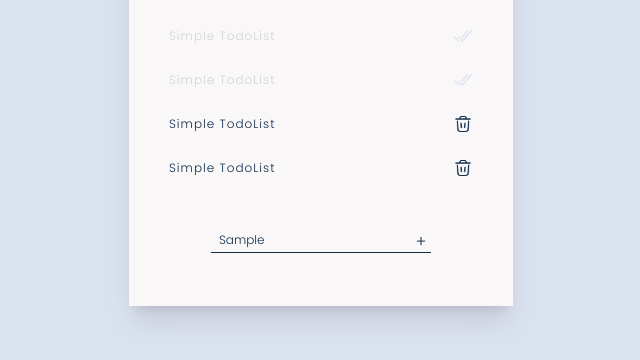
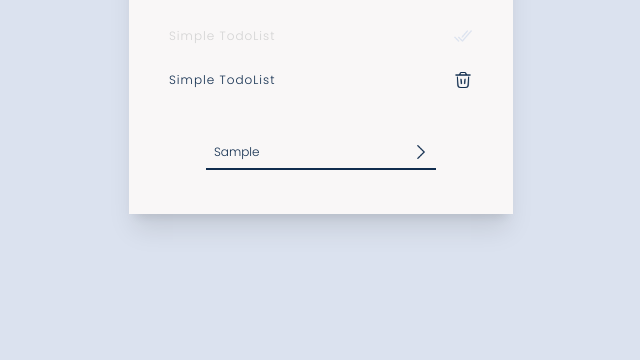
Before and after one commit to ridwanndwip/list_array, a website: page index.html in a window 1280 px wide. Both pictures are taken after typing "Sample" into the empty fields and a click on the button "Add Task". Shown: the part 210-570 px from the top of the page, without its empty margins (319-959 px from the left). Drawn offline with Linux system fonts and the light colour scheme.

Commit message:
update js & style

```diff
--- a/index.html
+++ b/index.html
@@ -34,29 +34,20 @@
         <div id="parentList">
           <!-- List -->
           <div class="mt-6 flex justify-between items-center">
-            <span class="block text-xs font-light tracking-sm text-colorLine NameList"> Simple TodoList</span>
+            <span class="block text-xs font-light tracking-sm text-colorLine NameList  transition-all ease-in-out duration-400"> Simple TodoList</span>
             <img src="img/checklistpng.png" style="width: 20px; height: 20px;" alt="" class="self-center">
           </div>
 
           <div class="mt-6 flex justify-between items-center">
-            <span class="block text-xs font-light tracking-sm text-colorLine NameList">Simple TodoList</span>
-            <img src="img/checklistpng.png" style="width: 20px; height: 20px;" alt="" class="self-center">
-          </div>
-
-          <div class="mt-6 flex justify-between items-center">
-            <span class="block text-xs tracking-sm font-light NameList"> Simple TodoList</span>
+            <span class="block text-xs tracking-sm font-light NameList transition-all ease-in-out duration-400"> Simple TodoList</span>
             <img src="img/trashpng.png" style="width: 20px; height: 20px;" alt="" class="self-center trash">
           </div>
 
-          <div class="mt-6 flex justify-between items-center">
-            <span class="block text-xs tracking-sm font-light NameList"> Simple TodoList</span>
-            <img src="img/trashpng.png" style="width: 20px; height: 20px;" alt="" class="self-center trash">
-          </div>
         </div>
 
         <!-- Button -->
         <div class="mt-10 flex justify-center" id="parentButton">
-          <input type="text" placeholder="write task here..." id="inputTask" class=" bg-colorBg2 border-b border-colorText absolute mt-3.5 font-light text-xs focus:outline-none outline-none transition-all ease-in-out duration-500 w-0 placeholder:text-gray-400 placeholder:text-xs placeholder:font-thin pl-2 pb-1">
+          <input type="text" placeholder="write task here..." id="inputTask" class=" bg-colorBg2 border-b-2 border-colorText absolute mt-3.5 font-light text-xs focus:outline-none outline-none transition-all ease-in-out duration-500 w-0 placeholder:text-gray-600 placeholder:text-xs placeholder:font-extralight placeholder:tracking-wider pb-2 pl-2">
           <button id="addTaskButton" class="bg-colorText px-6 py-3 rounded-3xl text-colorBg2 font-light shadow-xl z-10 transition-all ease-in-out duration-300 focus:outline-none outline-none">Add Task</button>
         </div>
 
@@ -71,6 +62,7 @@
     let listParent = document.getElementById('parentList');
     const trashList = document.querySelectorAll('.trash');
 
+
     /* karena event listeners hanya ditambahkan pada elemen-elemen yang ada saat loop pertama kali dijalankan. Ketika elemen trashList baru ditambahkan setelah itu, event listener tidak secara otomatis ditambahkan ke elemen tersebut.
     SOLUSI : Delegasi Event: Delegasi event memungkinkan kamu untuk menangani event di elemen induk yang ada sejak awal, yang kemudian menangkap klik pada elemen trashList baru yang ditambahkan. */
 
@@ -83,6 +75,7 @@
               });
           }
       }
+      deleteTask();
 
     function returnButtonStyle(){
       taskButton.style.opacity = '0';
@@ -103,12 +96,20 @@
     }
 
     function buttonAnimation(){
+
+      taskButton.textContent = '';
+      let newImgButton = document.createElement('img');
+      newImgButton.setAttribute('style','width: 20px; height: 20px;');
+      newImgButton.setAttribute('src','img/add.png');
+      taskButton.appendChild(newImgButton);
+
+      // taskInput.style.backgroundColor = '#343A50';
       taskButton.style.backgroundColor = 'transparent';
       taskButton.style.color = '#112D4E';
-      taskButton.textContent = '+';
       taskButton.style.boxShadow = 'none';
       taskButton.style.position = 'relative';
       taskButton.style.left = '100px';
+      // taskButton.style.top = '35px';
     }
 
     taskButton.addEventListener('click',function(){
@@ -116,7 +117,7 @@
       if(taskInput.style.width === '0' || taskInput.style.width === ''){
           taskButton.style.opacity = '0';
           setTimeout(() => {
-          taskInput.style.width = '220px';
+          taskInput.style.width = '230px';
           }, 100);
           setTimeout(() => {
             buttonAnimation();
@@ -142,7 +143,7 @@
             if(taskInput.value.trim() !== ''){
 
               newDiv.classList.add('mt-6', 'flex' , 'justify-between', 'items-center');
-              newSpan.classList.add('block', 'text-xs', 'tracking-sm', 'font-light', 'NameList');
+              newSpan.classList.add('block', 'text-xs', 'tracking-sm', 'font-light', 'NameList','ease-in-out','duration-400', 'transition-all');
               newImg.setAttribute('src','img/trashpng.png');
               newImg.setAttribute('style','width: 20px; height: 20px;');
               newImg.classList.add('self-center','trash')
@@ -150,10 +151,6 @@
               newDiv.appendChild(newSpan);
               newDiv.appendChild(newImg);
               listParent.appendChild(newDiv);
-              // taskInput.style.width = '0px';
-              // taskInput.style.width = '';
-
-              // taskButton.textContent = '+';
               setTimeout(() => {
                 returnButtonStyle();
                 }, 400);
```
Also changed, not shown: img/add.png (added), output.css.
